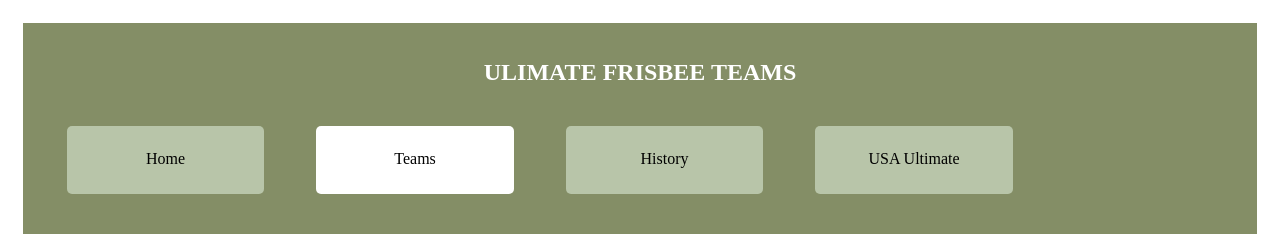
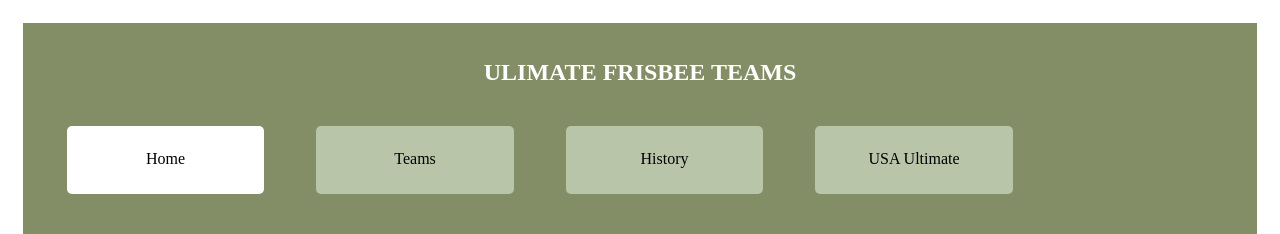
Before and after one commit to iamrsj0709/week2, a plain HTML site: page team.html in a window 1280 px wide. Shown: the top 234 px of the page. Drawn offline with Linux system fonts and the light colour scheme.

Commit message:
Update team.html

```diff
--- a/team.html
+++ b/team.html
@@ -8,10 +8,10 @@
 <body>
     <header>
         <h1>Ulimate Frisbee Teams</h1>
-        <nav>
-            <a href="index.html">Home</a>
-            <a href="history.html" class="active">Teams</a>
-            <a href="history.html">History</a>
+       <nav>
+            <a href="https://iamrsj0709.github.io/week2/" class="active">Home</a>
+            <a href="https://iamrsj0709.github.io/week2/team.html">Teams</a>
+            <a href="https://iamrsj0709.github.io/week2/history.html">History</a>
             <a href="http://www.usaultimate.org/index.html" target="_blank">USA Ultimate</a>
         </nav>
     </header>
```
